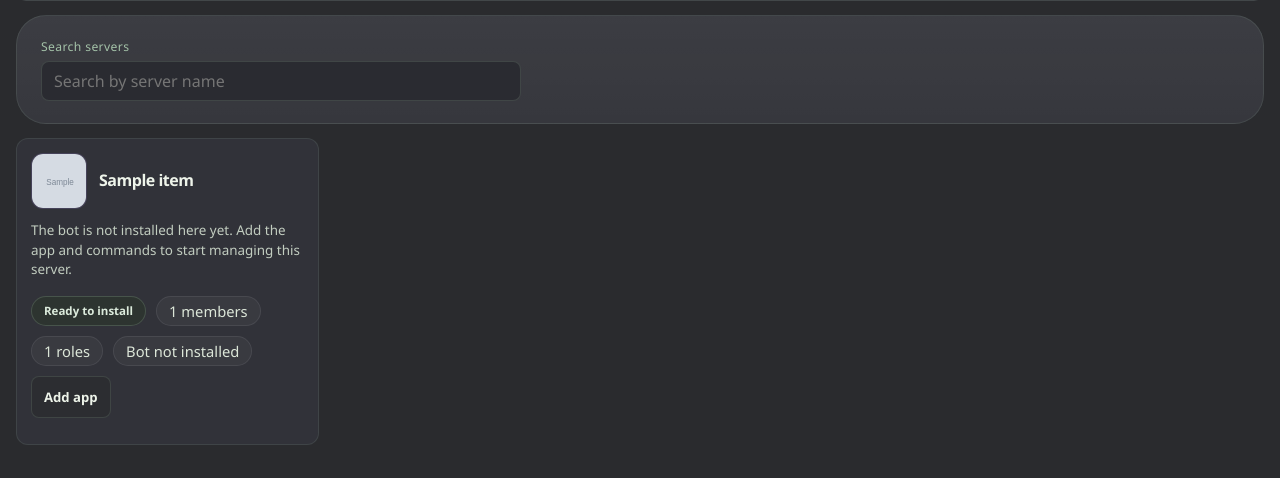
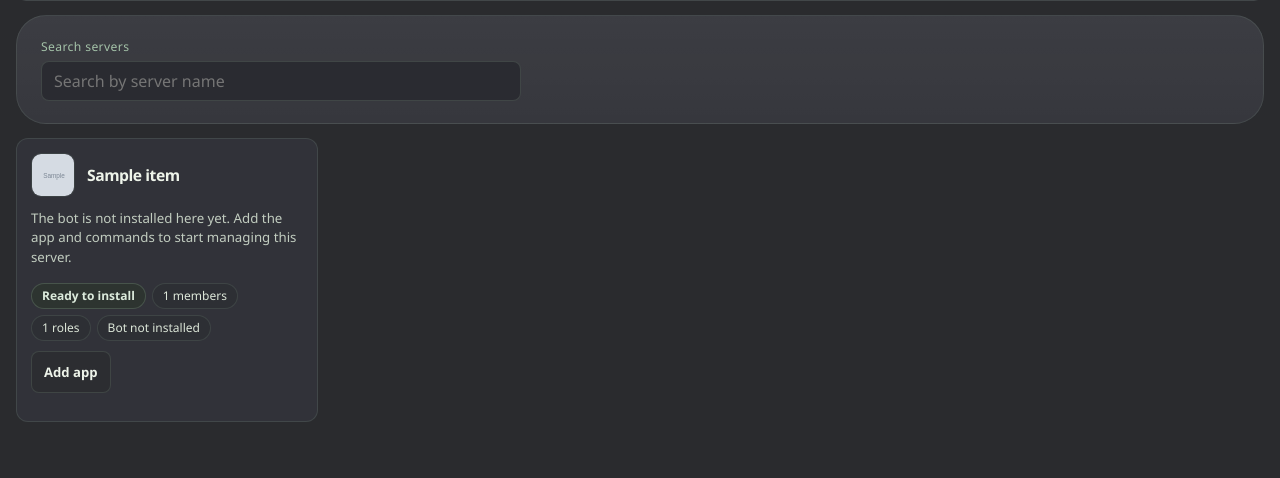
Before and after one commit to TreyvoPrime/SAAS_UPGRADE2, a Python web app: template dashboard/templates/guilds.html in a window 1280 px wide. Shown: the part 322-800 px from the top of the page. Run offline with Jinja, Linux system fonts and the light colour scheme; the template is opened without the code that fills it: most values are stand-ins (such as "Sample title", 1, 10 or a date in 2020); grey boxes marked "Sample" are stand-in pictures.

Commit message:
Polish server selector density and states

```diff
--- a/dashboard/static/dashboard.css
+++ b/dashboard/static/dashboard.css
@@ -4241,3 +4241,117 @@ body,
         -webkit-line-clamp: 2;
     }
 }
+
+/* Server switcher page final overrides */
+.servers-page-shell .server-board {
+    grid-template-columns: repeat(auto-fill, minmax(300px, 1fr));
+    gap: 14px;
+}
+
+.servers-page-shell .server-card,
+.servers-page-shell .server-card-redesign {
+    gap: 12px;
+    padding: 14px;
+    background: #313239;
+    border-color: rgba(164, 194, 168, 0.14);
+}
+
+.servers-page-shell .server-card-top {
+    grid-template-columns: 44px minmax(0, 1fr);
+    gap: 12px;
+    align-items: center;
+}
+
+.servers-page-shell .server-card-visual {
+    width: 44px;
+    height: 44px;
+    padding: 0;
+    border-radius: 10px;
+    background: #2d3035;
+    border: 1px solid rgba(164, 194, 168, 0.12);
+    overflow: hidden;
+}
+
+.servers-page-shell .server-card-visual img,
+.servers-page-shell .server-avatar-fallback {
+    width: 44px;
+    height: 44px;
+    border-radius: 0;
+    object-fit: cover;
+    display: block;
+}
+
+.servers-page-shell .server-card-heading,
+.servers-page-shell .server-card-body,
+.servers-page-shell .server-card-footer {
+    min-width: 0;
+}
+
+.servers-page-shell .server-card-heading h2 {
+    display: block;
+    min-width: 0;
+    margin: 0;
+    font-size: 0.98rem;
+    line-height: 1.18;
+    white-space: nowrap;
+    overflow: hidden;
+    text-overflow: ellipsis;
+    word-break: normal;
+}
+
+.servers-page-shell .server-card-body p {
+    font-size: 0.83rem;
+    line-height: 1.45;
+}
+
+.servers-page-shell .server-card-meta {
+    gap: 6px;
+}
+
+.servers-page-shell .server-card-meta span,
+.servers-page-shell .server-meta-badge {
+    min-height: 26px;
+    padding: 0 10px;
+    font-size: 0.75rem;
+    background: #2d2f34;
+    border-color: rgba(164, 194, 168, 0.14);
+}
+
+.servers-page-shell .server-card-cta {
+    padding: 7px 12px;
+    background: #2c2d31;
+    border: 1px solid rgba(164, 194, 168, 0.16);
+    color: #eef4ea;
+}
+
+.servers-page-shell .server-card-redesign:hover,
+.servers-page-shell .server-card-redesign:hover .server-card-cta,
+.servers-page-shell .server-card-cta:hover {
+    background: #2e3531;
+    border-color: rgba(164, 194, 168, 0.28);
+    color: #eef4ea;
+}
+
+.servers-page-shell .servers-user-pill .ghost-button:hover,
+.servers-page-shell .servers-toolbar .ghost-button:hover,
+.servers-page-shell .primary-button:hover,
+.servers-page-shell .ghost-button:hover {
+    background: #2e3531;
+    border-color: rgba(164, 194, 168, 0.28);
+    color: #eef4ea;
+}
+
+@media (max-width: 1500px) {
+    .servers-page-shell .server-board {
+        grid-template-columns: repeat(auto-fill, minmax(280px, 1fr));
+    }
+}
+
+@media (max-width: 760px) {
+    .servers-page-shell .server-card-heading h2 {
+        white-space: normal;
+        display: -webkit-box;
+        -webkit-box-orient: vertical;
+        -webkit-line-clamp: 2;
+    }
+}
```
